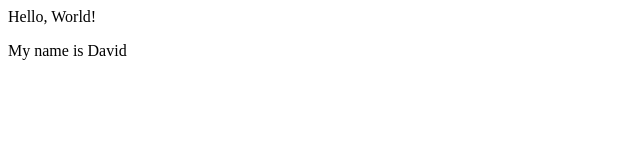
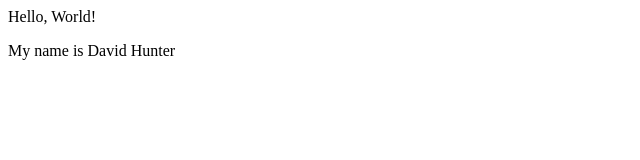
Before and after one commit to DHDPIC/DHDPIC, a plain HTML site: page index.html in a window 1280 px wide. Shown: the full height of the page, 0-640 px from the left. Drawn offline with Linux system fonts and the light colour scheme.

Commit message:
Update index.html

```diff
--- a/index.html
+++ b/index.html
@@ -2,6 +2,6 @@
     <head></head>
     <body>
         <p>Hello, World!</p>
-        <p>My name is David</p> <!-- Change NAME to your name! -->
+        <p>My name is David Hunter</p> <!-- Change NAME to your name! -->
     </body>
 </html>
```
